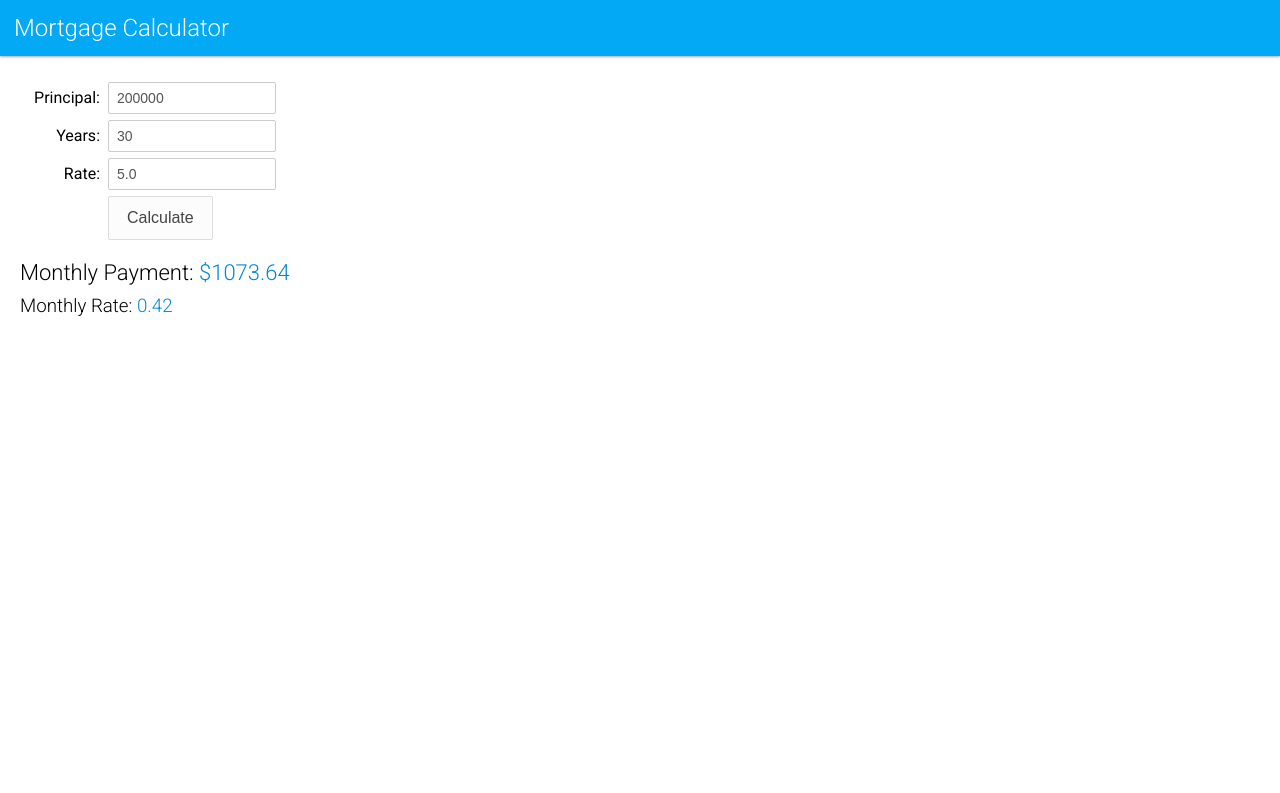
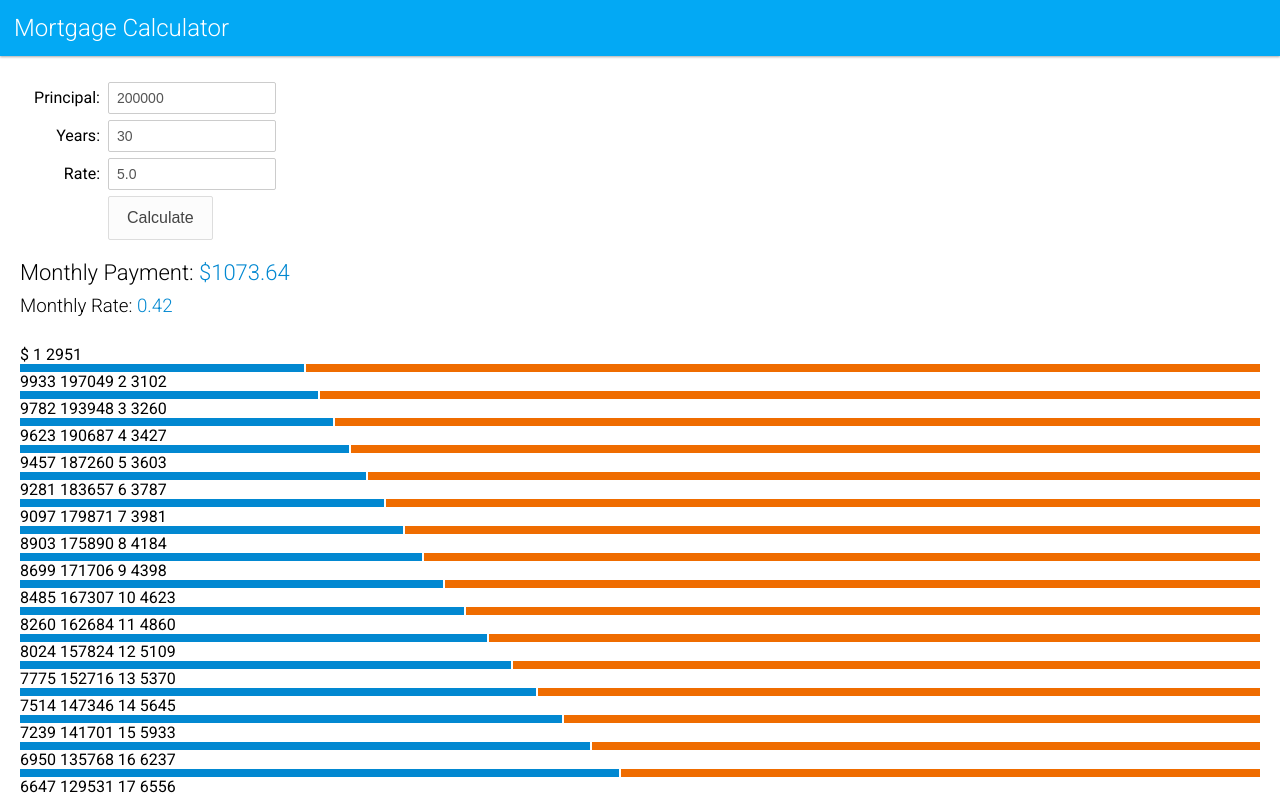
Before and after one commit to pontiyaraja/es6-tutorial, a website built with webpack: page index.html in a window 1280 px wide. Both pictures are taken after a click on the button "Calculate". Shown: the top 793 px of the page. Built offline with nearby package versions, Linux system fonts and the light colour scheme.

Commit message:
added class

```diff
--- a/index.html
+++ b/index.html
@@ -30,6 +30,7 @@
     </div>
     <h2>Monthly Payment: <span id="monthlyPayment" class="currency"></span></h2>
     <h3>Monthly Rate: <span id="monthlyRate"></span></h3>
+    <span id="amortization" class="currency"></span>
 </div>
 <script src="build/main.bundle.js"></script>
 </body>
--- a/js/main.js
+++ b/js/main.js
@@ -1,12 +1,103 @@
-import * as mortgage from './mortgage';
+//import * as mortgage from './mortgage';
+
+class Mortgage {
+    constructor(principal, years, rate){
+        this.principal = principal;
+        this.years = years;
+        this.rate = rate;
+    }
+
+    get monthlyPayment() {
+            let monthlyRate = this.rate / 100 / 12;
+            return this.principal * monthlyRate / (1 - (Math.pow(1/(1 + monthlyRate),
+                        this.years * 12)));
+    }
+
+    get amortization() {
+            let monthlyPayment = this.monthlyPayment;
+            let monthlyRate = this.rate / 100 / 12;
+            let balance = this.principal;
+            let amortization = [];
+            for (let y=0; y<this.years; y++) {
+                let interestY = 0;
+                let principalY = 0;
+                for (let m=0; m<12; m++) {
+                    let interestM = balance * monthlyRate;
+                    let principalM = monthlyPayment - interestM;
+                    interestY = interestY + interestM;
+                    principalY = principalY + principalM;
+                    balance = balance - principalM;
+                }
+                amortization.push({principalY, interestY, balance});
+            }
+            return amortization;
+    }
+
+    get calculateMonthlyPayment(){
+        let monthlyRate = 0
+        if (rate) {
+            monthlyRate = rate / 100 / 12;
+        }
+        let monthlyPayment = principal * monthlyRate / (1 - (Math.pow(1 / (1 + monthlyRate), years * 12)));
+        return {principal, years, rate, monthlyPayment, monthlyRate};;
+    }
+
+    get calculateAmortization () {
+            let {monthlyRate, monthlyPayment} = this.calculateMonthlyPayment;
+            let balance = principal;
+            let amortization = [];
+            for (let y=0; y<years; y++) {
+                let interestY = 0;  //Interest payment for year y
+                let principalY = 0; //Principal payment for year y
+                for (let m=0; m<12; m++) {
+                    let interestM = balance * monthlyRate;       //Interest payment for month m
+                    let principalM = monthlyPayment - interestM; //Principal payment for month m
+                    interestY = interestY + interestM;
+                    principalY = principalY + principalM;
+                    balance = balance - principalM;
+                }
+                amortization.push({principalY, interestY, balance});
+            }
+            return {monthlyPayment, monthlyRate, amortization};
+        }
+}
 
 document.getElementById('calcBtn').addEventListener('click', () => {
     var principal = document.getElementById("principal").value;
     var years = document.getElementById("years").value;
     var rate = document.getElementById("rate").value;
     //var monthlyPayment = calculateMonthlyPayment(principal, years, rate);
-    let {monthlyPayment, monthlyRate, amortization} = mortgage.calculateAmortization(principal, years, rate);
-    document.getElementById("monthlyPayment").innerHTML = monthlyPayment.toFixed(2);
-    document.getElementById("monthlyRate").innerHTML = (monthlyRate * 100).toFixed(2);
-    amortization.forEach(month => console.log(month));
+    let mortgage = new Mortgage(principal, years, rate);
+    //let {monthlyPayment, monthlyRate, amortization} = mortgage.calculateAmortization(principal, years, rate);
+    let {monthlyPayment, monthlyRate, amortization} = mortgage.calculateAmortization;
+    //to use from module
+    //document.getElementById("monthlyPayment").innerHTML = monthlyPayment.toFixed(2);
+    //document.getElementById("monthlyRate").innerHTML = (monthlyRate * 100).toFixed(2);
+    //amortization.forEach(month => console.log(month));
+
+    document.getElementById("monthlyPayment").innerHTML = mortgage.monthlyPayment.toFixed(2);
+    document.getElementById("monthlyRate").innerHTML = (rate / 12).toFixed(2);
+
+    let html = "";
+
+    mortgage.amortization.forEach((year, index) => html += `
+            <tr>
+                <td>${index + 1}</td>
+                <td class="currency">${Math.round(year.principalY)}</td>
+                <td class="stretch">
+                    <div class="flex">
+                        <div class="bar principal"
+                             style="flex:${year.principalY};-webkit-flex:${year.principalY}">
+                        </div>
+                        <div class="bar interest"
+                             style="flex:${year.interestY};-webkit-flex:${year.interestY}">
+                        </div>
+                    </div>
+                </td>
+                <td class="currency left">${Math.round(year.interestY)}</td>
+                <td class="currency">${Math.round(year.balance)}</td>
+            </tr>
+    `);
+
+    document.getElementById("amortization").innerHTML = html;
 });
```
